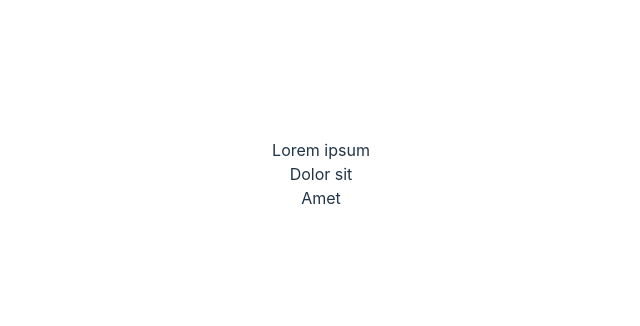
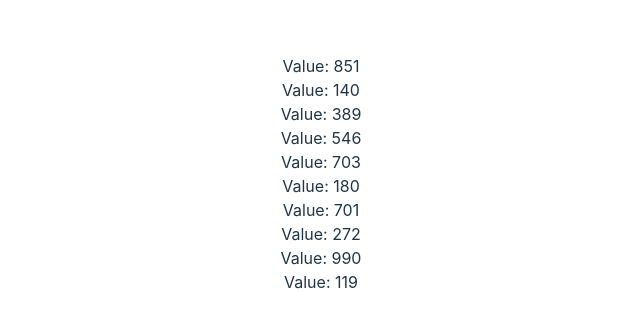
Before and after one commit to MagdalenaTyminska/React-test, a React (Vite) app: page / in a window 1280 px wide. Shown: the part 226-552 px from the top of the page, without its empty margins (319-959 px from the left). Built offline with nearby package versions, Linux system fonts and the light colour scheme.

Commit message:
tablica elementów

```diff
--- a/src/App.tsx
+++ b/src/App.tsx
@@ -1,16 +1,10 @@
 import "./App.scss";
-import { Foo } from "./Foo";
+import { Parent } from "./Parent";
 
 const App = () => {
   return (
     <>
-      <Foo
-        elements={[
-          { id: 1, value: "Lorem ipsum" },
-          { id: 2, value: "Dolor sit" },
-          { id: 3, value: "Amet" },
-        ]}
-      />
+      <Parent />
     </>
   );
 };
--- a/src/Foo.tsx
+++ b/src/Foo.tsx
@@ -1,8 +1,7 @@
+import { SingleElement } from "./types";
+
 type Props = {
-  elements: {
-    id: number;
-    value: string;
-  }[];
+  elements: SingleElement[];
 };
 
 const Foo = ({ elements }: Props) => {
--- /dev/null
+++ b/src/Parent.tsx
@@ -0,0 +1,16 @@
+import { Foo } from "./Foo";
+import { SingleElement } from "./types";
+
+const Parent = () => {
+  const result: SingleElement[] = [];
+
+  for (let i = 0; i < 10; i++) {
+    result.push({
+      id: i,
+      value: `Value: ${Math.round(Math.random() * 1000)}`,
+    });
+  }
+  return <Foo elements={result} />;
+};
+
+export { Parent };
--- /dev/null
+++ b/src/types.tsx
@@ -0,0 +1,6 @@
+type SingleElement = {
+  id: number;
+  value: string;
+};
+
+export type { SingleElement };
```
